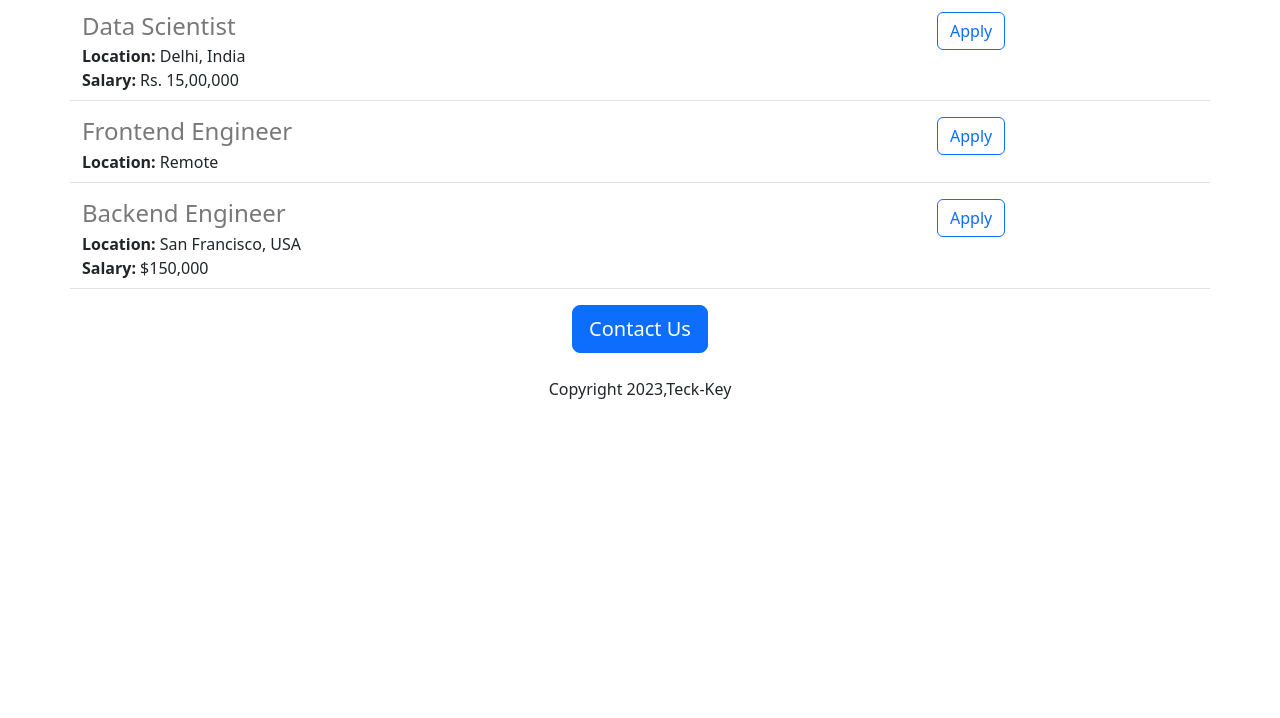
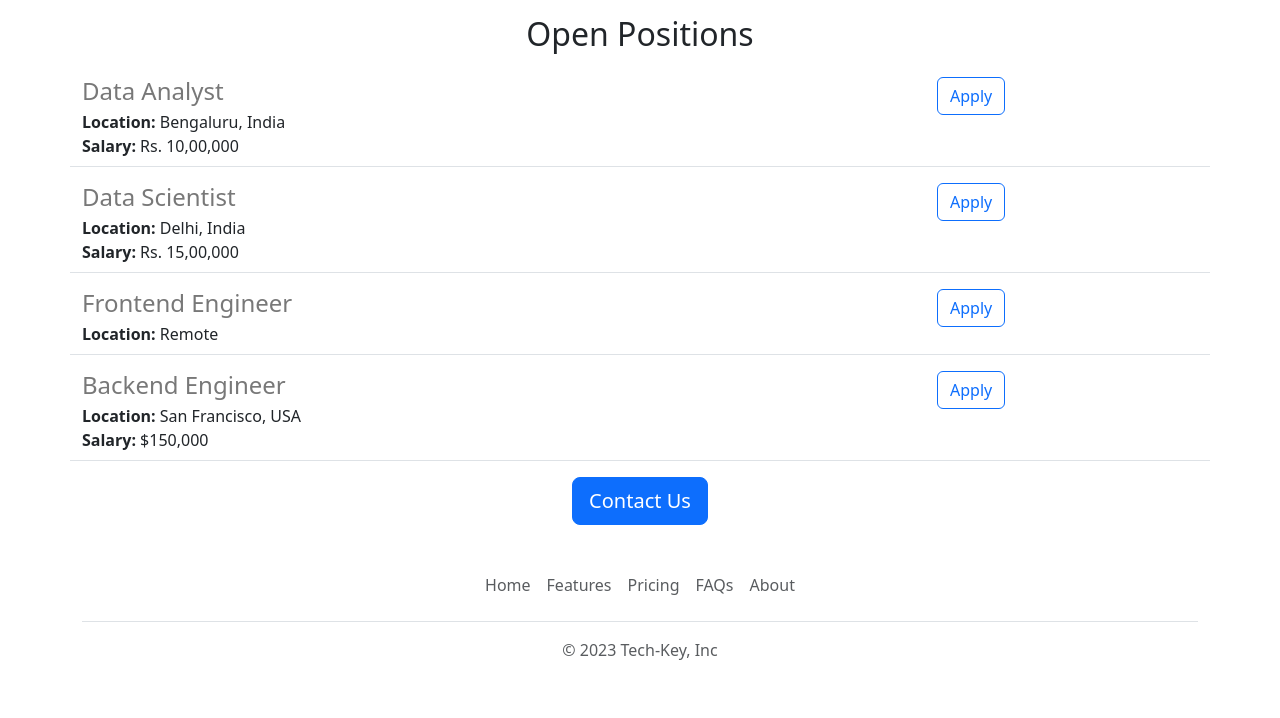
Before and after one commit to Aman0110-bot/career-website-project, a Flask app: page / in a window 1280 px wide. Shown: the part 833-1551 px from the top of the page. Before the commit the page ends 1232 px from the top, so only its background shows below. Run offline with Flask 3, Linux system fonts and the light colour scheme.

Commit message:
Functional & Aesthetic Improvememnts

```diff
--- /dev/null
+++ b/templates/footer.html
@@ -0,0 +1,12 @@
+<div class="container">
+    <footer class="py-3 my-4">
+      <ul class="nav justify-content-center border-bottom pb-3 mb-3">
+        <li class="nav-item"><a href="" class="nav-link px-2 text-muted">Home</a></li>
+        <li class="nav-item"><a href="#" class="nav-link px-2 text-muted">Features</a></li>
+        <li class="nav-item"><a href="#" class="nav-link px-2 text-muted">Pricing</a></li>
+        <li class="nav-item"><a href="#" class="nav-link px-2 text-muted">FAQs</a></li>
+        <li class="nav-item"><a href="#" class="nav-link px-2 text-muted">About</a></li>
+      </ul>
+      <p class="text-center text-muted">&copy; 2023 Tech-Key, Inc</p>
+    </footer>
+  </div>
--- a/templates/home.html
+++ b/templates/home.html
@@ -10,17 +10,28 @@
             height: 360px;
             width: 100%;
             object-fit: cover;
+            margin-bottom: 16px;
         }
     </style>
 
 </head>
 <body>
+    {% include 'nav.html' %}
+    <img class="img-fluid w-100" id="banner" src="http://127.0.0.1:5000/static/banner.avif" >
+
     <div class="container">
-        <h1 class="text-center mt-2 mb-4">Tech-key Careers </h1>
-        <img class="img-fluid w-100" id="banner" src="http://127.0.0.1:5000/static/banner.avif" >
-        <h2 class="text-center mt-2 mb-4">About Tech-key</h2>
-        <p class="lead" >Lorem ipsum dolor sit amet, consectetur adipiscing elit, sed do eiusmod tempor incididunt ut labore et dolore magna aliqua. Malesuada fames ac turpis egestas. Semper eget duis at tellus at. Convallis convallis tellus id interdum velit laoreet id donec ultrices. Cursus sit amet dictum sit amet. Placerat in egestas erat imperdiet. Id nibh tortor id aliquet. Eleifend mi in nulla posuere sollicitudin aliquam ultrices. Sit amet est placerat in egestas erat imperdiet. Dignissim diam quis enim lobortis scelerisque fermentum dui. Quisque egestas diam in arcu cursus euismod quis viverra nibh.</p>
-        </p>
+        <h1 class="text-center mt-2 mb-4">{{company_name}} Careers </h1>
+        <div class="row" style="margin-bottom: 16px;">
+            <div class="col-md-6"
+            <p class="lead" >Lorem ipsum dolor sit amet, consectetur adipiscing elit, sed do eiusmod tempor incididunt ut labore et dolore magna aliqua. Malesuada fames ac turpis egestas. Semper eget duis at tellus at. Convallis convallis tellus id interdum velit laoreet id donec ultrices. Cursus sit amet dictum sit amet. Placerat in egestas erat imperdiet. Id nibh tortor id aliquet. Eleifend mi in nulla posuere sollicitudin aliquam ultrices. Sit amet est placerat in egestas erat imperdiet. Dignissim diam quis enim lobortis scelerisque fermentum dui. Quisque egestas diam in arcu cursus euismod quis viverra nibh.</p>
+            </p>
+        </div>
+        <div class="d-none d-md-block col-md-6">
+            <img src="/static/people.jpg" style="height:320px; border-radius: 4px;"  >
+        </div>
+
+        </div>
+
         <h2 class="text-center mt-2 mb-4">Open Positions</h2>
         <div>
             {% for job in jobs %}
@@ -29,11 +40,11 @@
 
         </div>
         <div class="text-center">
-            <button class="btn btn-primary btn-lg">Contact Us</button>
-            <p class="mt-4">Copyright 2023,Teck-Key</p>
+            <a class="btn btn-primary btn-lg" href="mailto:hello@jovian.ai?subject=Question%20about%20Job%20Opernings&body=My%20name%3A%20%3Cyour%20name%20here%3E%0D%0A%0D%0AMy%20questions%3A%20%3Center%20question%20here%3E%0D%0A">Contact Us</a>
+            <!--<p class="mt-4">Copyright 2023,Teck-Key</p>-->
         </div>
 
     </div>
-
+    {% include 'footer.html' %}
 </body>
     </html>
--- a/templates/jobitem.html
+++ b/templates/jobitem.html
@@ -9,8 +9,8 @@
 </div>
 
  <div class="col-3">
-    <button type="button" class="btn btn-outline-primary">Apply</button>
- </div>
+    <a href="mailto:hello@jovian.ai?subject=Application%20for%20{{job['title']}}&body=My%20name%3A%20%3Cyour%20name%20here%3E%0D%0A%0D%0AMy%20Resume%20link%3A%20%3Cresume%20link%3E%0D%0A%0D%0AMy%20LinkedIn%20link%3A%20%3Clinkedin%20in%3E%0D%0A%0D%0A" type="button" class="btn btn-outline-primary float-right align-middle" >Apply</a>
+</div>
 
 
 </div>
--- /dev/null
+++ b/templates/nav.html
@@ -0,0 +1,9 @@
+<nav class="navbar shadow-sm fixed-top bg-white">
+    <div class="container-fluid">
+      <a class="navbar-brand" href="#">
+        <img src="/static/logo.svg" alt="Logo" width="30" height="24" class="d-inline-block align-text-top">
+        Teck-Key
+      </a>
+    </div>
+  </nav>
+  <div style="height: 56px;"></div>
```
Also changed, not shown: static/logo.svg (added), 1 other file.
